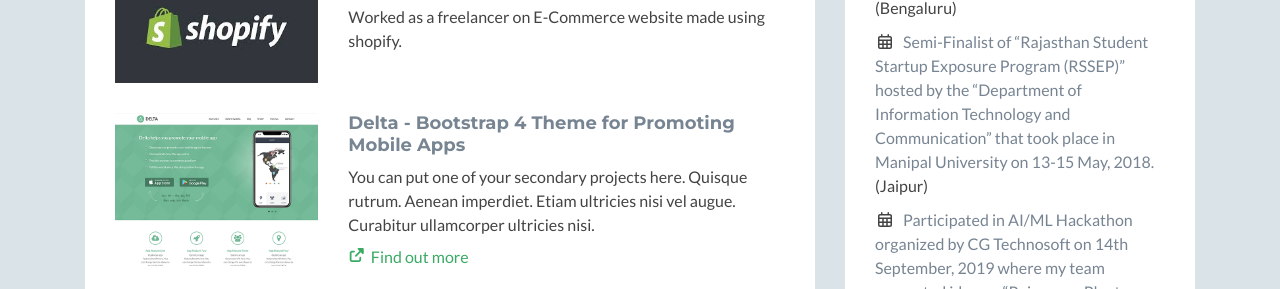
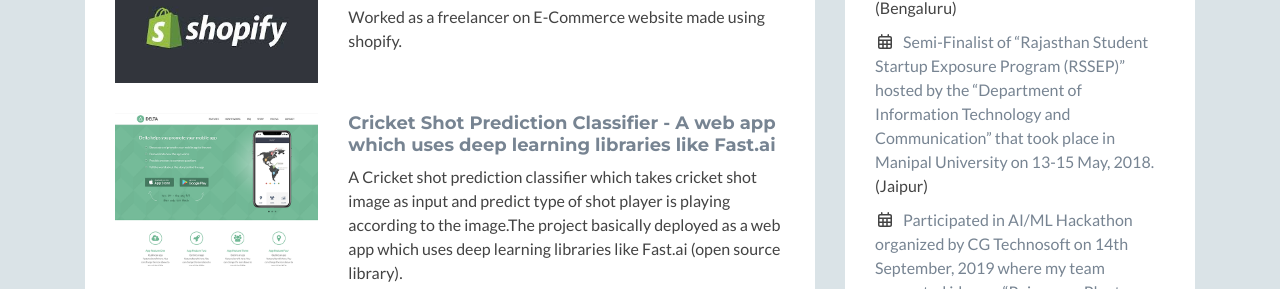
Before and after one commit to bhavesh2699/bhavesh2699.github.io, a plain HTML site: page index.html in a window 1280 px wide. Shown: the part 2487-2776 px from the top of the page. Drawn offline with nearby package versions, Linux system fonts and the light colour scheme; no server answers; some icons are missing.

Commit message:
project added

```diff
--- a/index.html
+++ b/index.html
@@ -146,9 +146,9 @@
                                 <img class="img-fluid project-image" src="assets/images/projects/project-5.png" alt="project name" />
                                 </a>
                                 <div class="desc col-md-8 col-12">
-                                    <h3 class="title"><a href="https://themes.3rdwavemedia.com/bootstrap-templates/startup/delta-bootstrap-theme-for-mobile-apps/" target="_blank">Delta - Bootstrap 4 Theme for Promoting Mobile Apps</a></h3>
-                                    <p class="mb-2"> You can put one of your secondary projects here. Quisque rutrum. Aenean imperdiet. Etiam ultricies nisi vel augue. Curabitur ullamcorper ultricies nisi.</p>
-                                    <p><a class="more-link" href="https://themes.3rdwavemedia.com/bootstrap-templates/startup/delta-bootstrap-theme-for-mobile-apps/" target="_blank"><i class="fas fa-external-link-alt"></i>Find out more</a></p>
+                                    <h3 class="title"><a href="https://github.com/bhavesh2699/Cric_shot_prediction_model" target="_blank">Cricket Shot Prediction Classifier - A web app which uses deep learning libraries like Fast.ai</a></h3>
+                                    <p class="mb-2"> A Cricket shot prediction classifier which takes cricket shot image as input and predict type of shot player is playing according to the image.The project basically deployed as a web app which uses deep learning libraries like Fast.ai (open source library).</p>
+                                    <p><a class="more-link" href="https://github.com/bhavesh2699/Cric_shot_prediction_model" target="_blank"><i class="fas fa-external-link-alt"></i>Github</a></p>
                                 </div><!--//desc-->
                             </div><!--//item-->
 
```
Also changed, not shown: 2 other files.
